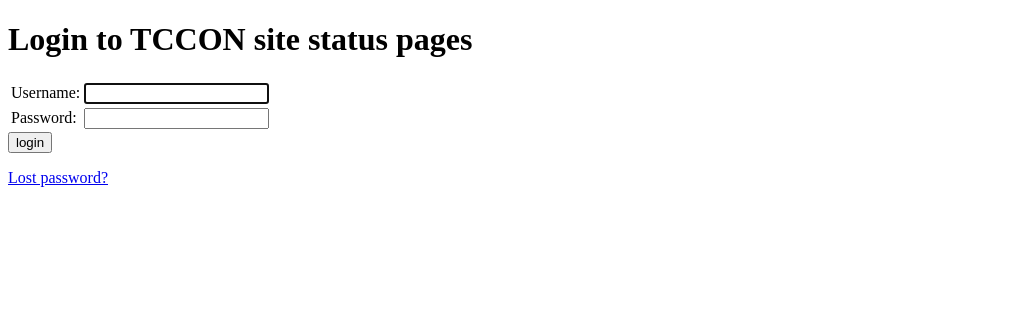
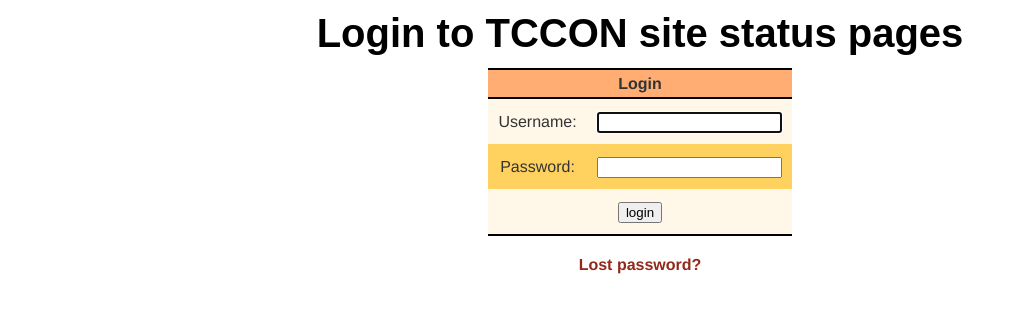
Before and after one commit to TCCON/tccon-qc-email, a Django app: page /accounts/login/ in a window 1280 px wide. Shown: the top 313 px of the page, without its empty margins (0-1017 px from the left). Run offline with Django 3.2, Linux system fonts and the light colour scheme.

Commit message:
Made pages look pretty with some CSS

```diff
--- /dev/null
+++ b/carbackend/opstat/static/css/opstat.css
@@ -0,0 +1,88 @@
+/* Used "Legacy" from https://wdexplorer.com/20-examples-beautiful-css-typography-design/
+   as a starting point. */
+
+a,a:visited {
+    color: #93291b;
+    text-decoration: none;
+    font-weight: 600;
+}
+
+a:hover {
+    text-decoration: underline
+}
+
+h1 {
+    font-family: 'Enriqueta', arial, serif;
+    line-height: 1.25;
+    margin: 0 0 10px;
+    font-size: 40px;
+    font-weight: bold;
+}
+
+h1 a,
+
+h1 a:visited {
+    color: #333333
+}
+
+h1 a:hover {
+    color: #93291b;
+    text-decoration: none;
+}
+
+p {
+    color: #333333;
+    font-family: "Helvetica Neue",Arial,sans-serif;
+    font-size: 16px;
+    font-weight: 300;
+    line-height: 1.5625;
+    margin-bottom: 15px;
+}
+
+th {
+    color: #333333;
+    font-family: "Helvetica Neue",Arial,sans-serif;
+    font-size: 16px;
+    line-height: 1.5625;
+}
+
+td {
+    color: #333333;
+    font-family: "Helvetica Neue",Arial,sans-serif;
+    font-size: 16px;
+    font-weight: 300;
+    line-height: 1.5625;
+}
+
+.pretty-table {
+    border-collapse: collapse;
+    border-top: 10px;
+    margin: 0 auto;
+}
+
+.pretty-table tr:nth-child(odd) {
+    background-color: #ffd15e;
+}
+
+.pretty-table tr:nth-child(even) {
+    background-color: #fff8e8;
+}
+
+.pretty-table td {
+    padding: 10px;
+}
+
+.pretty-table th {
+    background-color: #ffad73;
+    border-top: 2px solid black;
+    border-bottom: 2px solid black;
+}
+
+.pretty-table tr:last-child {
+    border-bottom: 2px solid black;
+}
+
+.cr {
+    width: 100%;
+    text-align: center;
+}
--- a/carbackend/opstat/templates/opstat/index.html
+++ b/carbackend/opstat/templates/opstat/index.html
@@ -3,6 +3,8 @@
 <head>
     <meta charset="UTF-8">
     <title>TCCON Site Status Summary</title>
+    {% load static %}
+    <link rel="stylesheet" href="{% static 'css/opstat.css' %}">
 </head>
 <body>
     <h1>TCCON Site Status Summary as of {{ date }} (UTC)</h1>
@@ -19,7 +21,7 @@
 
     <p>You can access the machine parsable version <a href="{% url 'opstat:car' %}">here</a></p>
 
-    <table>
+    <table class="pretty-table">
         <thead>
         <th></th>
         <th></th>
--- a/carbackend/opstat/templates/opstat/site_history.html
+++ b/carbackend/opstat/templates/opstat/site_history.html
@@ -3,8 +3,11 @@
 <head>
     <meta charset="UTF-8">
     <title>TCCON {{ sitename }} status history</title>
+    {% load static %}
+    <link rel="stylesheet" href="{% static 'css/opstat.css' %}">
 </head>
 <body>
+    <div class="cr">
         <h1>Status history for {{ sitename }}</h1>
 
         <p><a href="{% url 'opstat:index' %}">Back to main page</a></p>
@@ -17,7 +20,7 @@
         {% endif %}
         </p>
 
-    <table>
+        <table class="pretty-table">
             <tr>
                 <th>Date</th>
                 <th>Operational?</th>
@@ -33,5 +36,6 @@
             </tr>
             {% endfor %}
         </table>
+    </div>
 </body>
 </html>
--- a/carbackend/opstat/templates/opstat/updatefailed.html
+++ b/carbackend/opstat/templates/opstat/updatefailed.html
@@ -3,6 +3,8 @@
 <head>
     <meta charset="UTF-8">
     <title>Status update failure</title>
+    {% load static %}
+    <link rel="stylesheet" href="{% static 'css/opstat.css' %}">
 </head>
 <body>
     <h1>Problem updating {{ siteid }} status</h1>
--- a/carbackend/opstat/templates/registration/login.html
+++ b/carbackend/opstat/templates/registration/login.html
@@ -3,8 +3,11 @@
 <head>
     <meta charset="UTF-8">
     <title>Login to TCCON site status</title>
+    {% load static %}
+    <link rel="stylesheet" href="{% static 'css/opstat.css' %}">
 </head>
 <body>
+    <div class="cr">
         <h1>Login to TCCON site status pages</h1>
 
         {% if form.errors %}
@@ -20,9 +23,13 @@
             {% endif %}
         {% endif %}
 
+
         <form method="post" action="{% url 'login' %}">
         {% csrf_token %}
-    <table>
+        <table class="pretty-table">
+        <tr>
+            <th colspan="2">Login</th>
+        </tr>
         <tr>
             <td>{{ form.username.label_tag }}</td>
             <td>{{ form.username }}</td>
@@ -31,12 +38,14 @@
             <td>{{ form.password.label_tag }}</td>
             <td>{{ form.password }}</td>
         </tr>
+
+        <tr>
+            <td colspan="2"><input type="submit" value="login">
+                <input type="hidden" name="next" value="{{ next }}"></td>
+        </tr>
         </table>
-
-    <input type="submit" value="login">
-    <input type="hidden" name="next" value="{{ next }}">
         </form>
-
         <p><a href="{% url 'password_reset' %}?next={% url 'opstat:index' %}">Lost password?</a></p>
+    </div>
 </body>
 </html>
```
Also changed, not shown: carbackend/opstat/templates/opstat/submitupdate.html (+27 -9 lines). Lines whose indentation alone changed are shown as unchanged.
